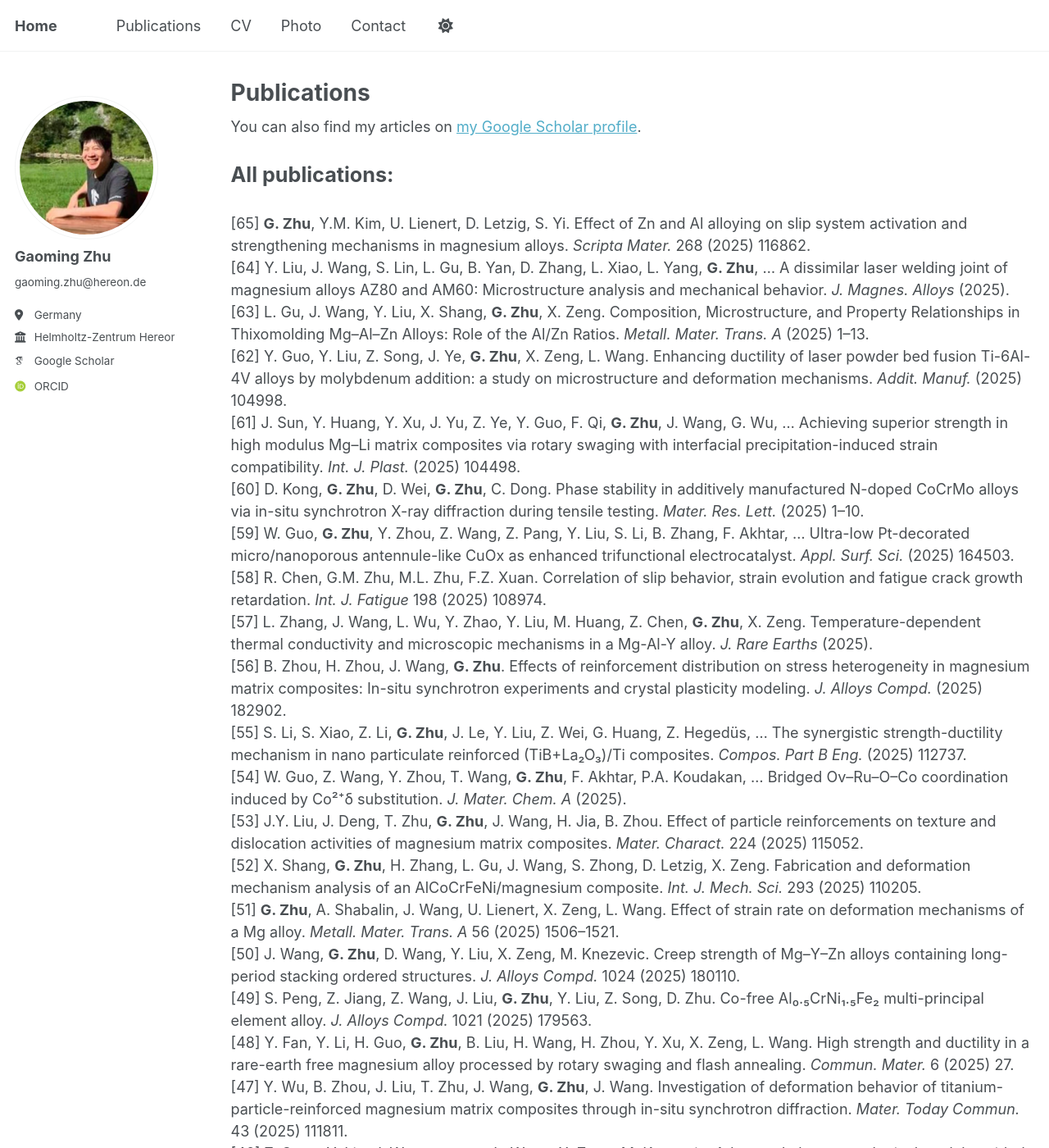
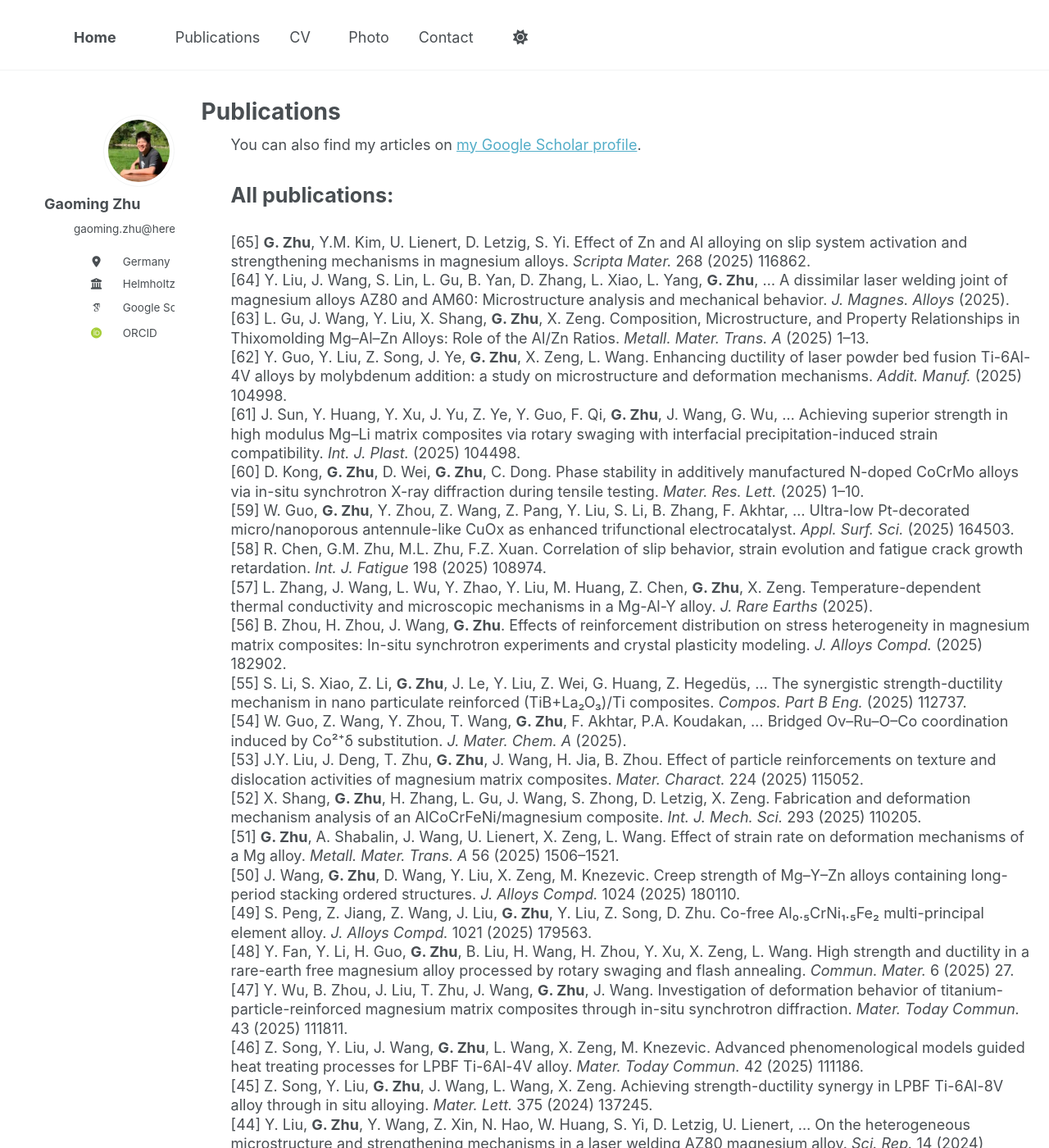
Before and after one commit to zgm900613/zgm900613.github.io, a Jekyll site: the page built from _pages/publications.html, in a window 1280 px wide and 1400 px high. Shown: the whole window at 82% size. Built offline with Jekyll 4.4.1, drawn with Linux system fonts in a browser that asks for light colours; some web fonts are replaced; a script that is not in the unit is left out.

Commit message:
Update publications.html

```diff
--- a/_pages/publications.html
+++ b/_pages/publications.html
@@ -5,10 +5,12 @@ permalink: /publications/
 author_profile: true
 ---
 <style>
-p {
-  margin-top: 0.1em;
-  margin-bottom: 0.1em;
+div, p, li {
+  margin-top: 0.3em;
+  margin-bottom: 0.3em;
   line-height: 1.3;
+  text-indent: -2em;
+  padding-left: 2em;
 }
 </style>
 
```
